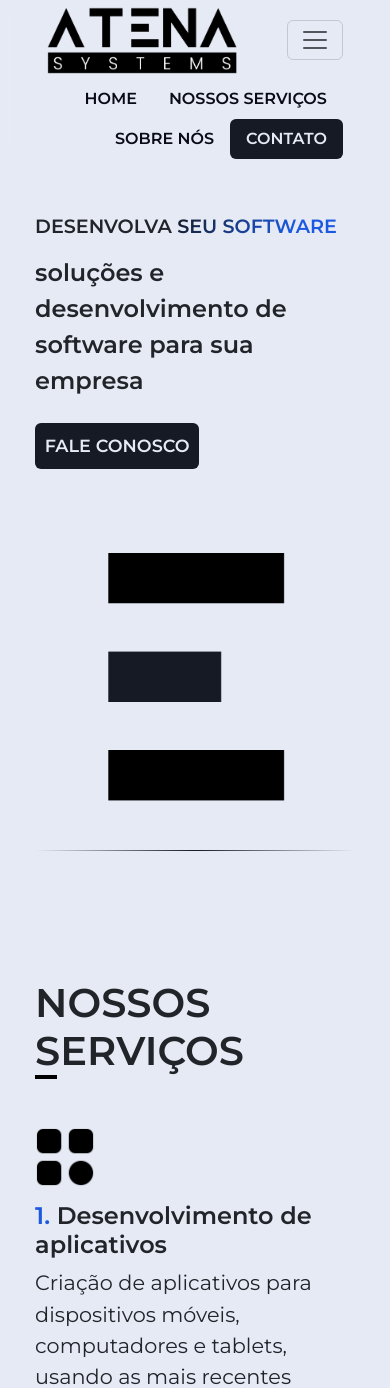
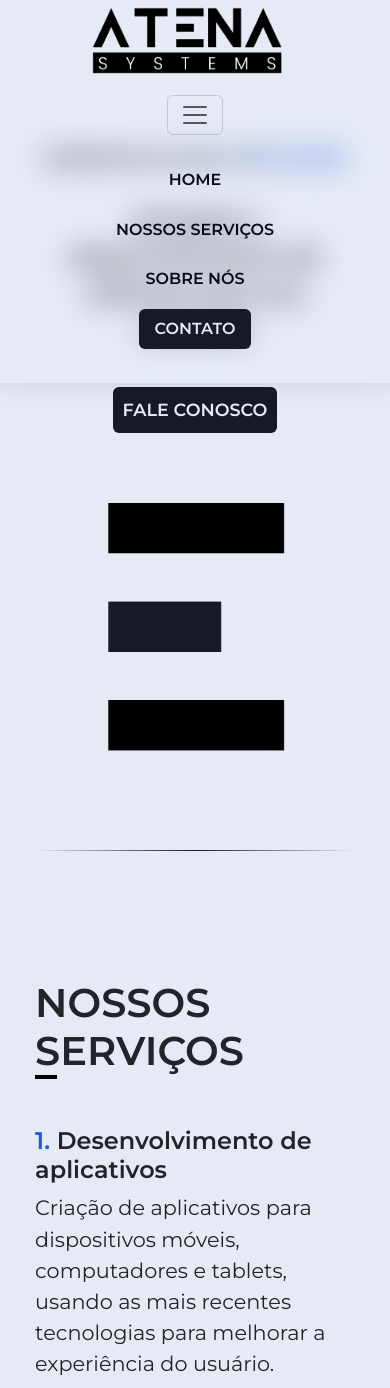
Before and after one commit to ArthurMartinss/AtenaSystems, a PHP site: page / in a window 390 px wide, after a click that opens the changed part. Shown: the top 1388 px of the page. Run offline with PHP 8.4, Linux system fonts and the light colour scheme; some libraries are stand-ins or nearby versions.

Commit message:
CSS: responsividade

```diff
--- a/atenas2/css/style.css
+++ b/atenas2/css/style.css
@@ -59,8 +59,9 @@ section {
     width: 100%;
     background-color: rgba(0, 0, 0, 0);
     position: fixed !important;
-    backdrop-filter: blur(5px);
+    backdrop-filter: blur(15px);
     padding: 0.5% 9% 0.5% 9% !important;
+    box-shadow: 0px -40px 40px 10px;
 }
 
 
@@ -89,6 +90,7 @@ section {
     font-weight: 600 !important;
     mix-blend-mode: normal;
 
+
 }
 
 .btn-contato:hover {
@@ -116,6 +118,10 @@ section {
     justify-content: center;
     font-weight: 600;
 
+}
+
+.home-page img{
+    margin: 50px;
 }
 
 .home-page-content p:first-child {
@@ -392,9 +398,27 @@ footer p {
     }
 }
 
+@media (max-width: 991px){
+    .navbar ul{
+        display: flex;
+        flex-direction: column;
+        align-items: center;
+        align-content: center;
+        gap: 0.60rem;
+        padding-bottom: 1rem;
+        padding-top: 0.60rem;
+    }
+}
+
 @media (max-width: 860px) {
     .nossos-servicos-content {
         max-width: 310px;
+    }
+}
+
+@media (max-width: 870px) {
+    .nossos-servicos-content{
+        max-width: 300px;
     }
 }
 
@@ -409,15 +433,37 @@ footer p {
     .home-page{
         flex-direction: column;
         align-items: center;
+        text-align: center;
     }
     .home-page img{
         height: 30vh;
     }
     .home-page-content{
         justify-content: end;
-        margin-bottom: 5rem;
+        margin-bottom: 1rem;
+        align-items: center;
+        gap: 1rem;
     }
     .home-page-content p:nth-child(2){
         margin: 1.5rem 0rem 1.5rem 0rem;
     }
 }
+
+@media (max-width: 400px){
+    .container-fluid{
+        display: flex;
+        flex-direction: column;
+        gap: 1rem;
+        padding-bottom: 1rem;
+    }
+}
+
+@media (max-width: 375px){
+    .home-page-content{
+        margin-bottom: 5rem;
+        margin-top: 27vh;
+    }
+    .home-page img{
+        height: 23vh;
+    }
+}
--- a/atenas2/index.html
+++ b/atenas2/index.html
@@ -29,9 +29,9 @@
                     <span class="navbar-toggler-icon"></span>
                 </button>
                 <div class="collapse navbar-collapse" id="navbarNav">
-                    <ul class="nav justify-content-end">
+                    <ul class="nav justify-content-center">
                         <li class="nav-item">
-                            <a onclick="pageScrollatenasystems()" class="nav-link" aria-current="page" href="#">HOME</a>
+                            <a onclick="pageScrollatenasystems()" class="nav-link" aria-current="page">HOME</a>
                         </li>
                         <li class="nav-item">
                             <a class="nav-link" onclick="pageScrollnossosservicos()">NOSSOS SERVIÇOS</a>
@@ -39,11 +39,12 @@
                         <li class="nav-item">
                             <a class="nav-link" onclick="pageScrollsobrenos()">SOBRE NÓS</a>
                         </li>
-                        <li class="nav-item ">
+                        <div class="nav-item ">
                             <button class="nav-link btn-contato" id="" onclick="pageScrollcontato()">CONTATO</button>
-                        </li>
+                        </div>
                     </ul>
                 </div>
+
             </div>
         </nav>
     </header>
@@ -56,20 +57,19 @@
         </div>
         <div>
             <img src="img/Cópia de Prancheta 1_3.png" alt="" style="max-width:200px;" class="logo">
-        </div>
+        </div >
     </section>
-    <div class="d1" id="nossos-servicos">
+    <div id="nossos-servicos" class="d1">
         <div class="divisor1"></div>
     </div>
 
 
     <section class="nossos-servicos" >
-        <h1 >NOSSOS SERVIÇOS</h1>
+        <h1>NOSSOS SERVIÇOS</h1>
 
         <div class="content-1">
 
             <div class="nossos-servicos-content">
-                <img src="img/option.png" alt="" style="max-width: 60px; margin-bottom: 15px;">
                 <h3> <span style="color: #1B59DE;">1.</span> Desenvolvimento de aplicativos</h3>
                 <p>Criação de aplicativos para dispositivos móveis, computadores e tablets, usando as mais recentes
                     tecnologias para melhorar a experiência do usuário.</p>
@@ -101,9 +101,9 @@
     <div class="divisor1"></div>
 
     <section class="sobre-nos">
-        <h1 id="sobre-nos">SOBRE NÓS</h1>
+        <h1 >SOBRE NÓS</h1>
         <div class="sobre-nos-content">
-            <p>A Atena Systems é uma software house em Campinas - SP, fundada por sete talentosos programadores do
+            <p id="sobre-nos">A Atena Systems é uma software house em Campinas - SP, fundada por sete talentosos programadores do
                 renomado Colégio Técnico "Bento Quirino".
                 Oferecemos soluções personalizadas para o desenvolvimento de sites e sistemas, simplificando e
                 otimizando as operações das empresas.
@@ -210,14 +210,6 @@
     <script src="https://cdn.jsdelivr.net/npm/bootstrap@5.3.2/dist/js/bootstrap.bundle.min.js"
         integrity="sha384-C6RzsynM9kWDrMNeT87bh95OGNyZPhcTNXj1NW7RuBCsyN/o0jlpcV8Qyq46cDfL"
         crossorigin="anonymous"></script>
-
-    <script>
-        const cursor = document.querySelector('.cursor');
-        document.addEventListener('mousemove', (e) => {
-            cursor.style.left = e.pageX + 'px';
-            cursor.style.right = e.pageY + 'px';
-        })
-    </script>
 </body>
 
 </html>
```
